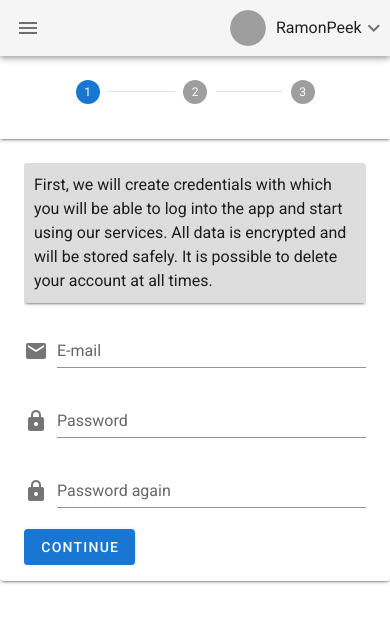
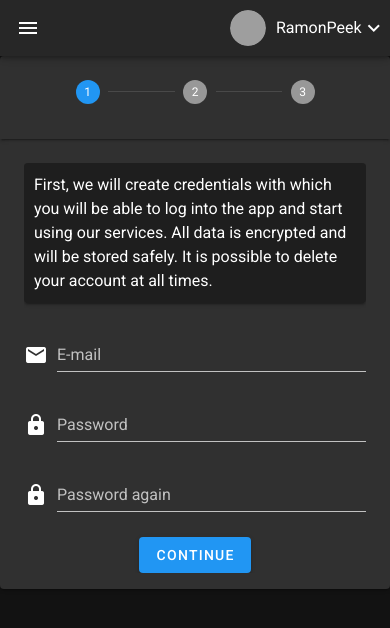
Before and after one commit to RamonPeek/OpenUITwitchBot_Frontend, a Vue app: page /register/1 in a window 390 px wide. Shown: the top 628 px of the page. Built offline with nearby package versions, Linux system fonts and the light colour scheme; grey boxes are pictures that could not be loaded.

Commit message:
Re-added profile picture on Twitch-link and centered items for mobile

```diff
--- a/src/App.vue
+++ b/src/App.vue
@@ -216,6 +216,7 @@ export default {
     }
   },
   mounted() {
+    this.$vuetify.theme.dark = true;
     //TEMP FOR DEV, TODO REMOVE LATER
     localStorage.clear();
   }
--- a/src/components/RegisterUser.vue
+++ b/src/components/RegisterUser.vue
@@ -13,42 +13,60 @@
           <!-- CREATE CREDENTIALS CONTENT -->
           <div class="create_credentials_container">
             <div class="create_credentials_info">
-              <v-card color="#ddd"  class="create_credentials_info_card">
+              <v-card class="create_credentials_info_card">
                 First, we will create credentials with which you will be able to log into the app and start using our services. All data is encrypted and will be stored safely. It is possible to delete your account at all times.
               </v-card>
             </div>
             <div class="create_credentials">
+              <div class="create_credentials_input">
                 <v-form ref="credentialsForm" v-model="validCredentials" lazy-validation>
                   <v-text-field v-model="email" :rules="emailRules" label="E-mail" clearable prepend-icon="mdi-email" required autocomplete="email"></v-text-field>
                   <v-text-field :type="'password'" v-model="password" :rules="passwordRules" label="Password" clearable prepend-icon="mdi-lock" required autocomplete="password"></v-text-field>
                   <v-text-field :type="'password'" v-model="passwordCheck" :rules="passwordCheckRules" label="Password again" clearable prepend-icon="mdi-lock" required autocomplete="passwordCheck"></v-text-field>
                 </v-form>
+              </div>
+              <div class="actions_container">
                 <v-btn color="primary" v-on:click="moveToTwitchLink">
                   Continue
                 </v-btn>
               </div>
             </div>
+          </div>
         </v-stepper-content>
         <v-stepper-content step="2">
           <!-- LINK TWITCH ACCOUNT-->
-          <div v-if="twitchAuthenticatedAccount">
-            <b><p>Successfully linked to:</p></b>
-            <img :src="twitchAuthenticatedAccount.profile_image_url">
-            <h1>{{twitchAuthenticatedAccount.login}}</h1>
+          <div class="link_twitch_container">
+            <div class="link_twitch_info">
+              <v-card class="link_twitch_info_card">
+                Next, we will connect your Twitch.tv account to your account. The link between Twitch and your account is necessary for retrieving data about your channel. When you delete your account this connection will also be invoked.
+              </v-card>
             </div>
+            <div class="link_twitch">
+              <div class="link_twitch_input">
                 <v-btn v-if="!twitchAuthenticatedAccount" color="secondary" v-on:click="handleTwitchAuthentication">Link with Twitch</v-btn>
-          <br>
+                <div v-if="twitchAuthenticatedAccount" class="link_twitch_result_container">
+                    <p class="link_twitch_successfully_linked_header">Successfully linked to:</p>
+                    <img :src="twitchAuthenticatedAccount.profile_image_url" class="link_twitch_result_photo">
+                    <p class="link_twitch_result_name">{{twitchAuthenticatedAccount.login}}</p>
+                </div>
+              </div>
+              <div class="actions_container_twitch">
+                <v-btn text v-on:click="setStepper(1)">Previous</v-btn>
                 <v-btn color="primary" v-on:click="setStepper(3)">
                   Continue
                 </v-btn>
-          <v-btn text v-on:click="setStepper(1)">Previous</v-btn>
+              </div>
+            </div>
+          </div>
         </v-stepper-content>
         <v-stepper-content step="3">
           <!-- COMPLETE REGISTRATION -->
-          <v-btn color="primary" @click="registerUser">
+          <div class="actions_container">
+            <v-btn text v-on:click="setStepper(2)">Previous</v-btn>
+            <v-btn color="primary" v-on:click="registerUser">
               Register
             </v-btn>
-          <v-btn text v-on:click="setStepper(2)">Previous</v-btn>
+          </div>
         </v-stepper-content>
       </v-stepper-items>
     </v-stepper>
@@ -67,7 +85,50 @@
     margin-bottom: 0px !important;
   }
 
+  /* CREATE CREDENTIALS */
   .create_credentials_container {
+    width: 100%;
+    height: 100%;
+  }
+
+  .create_credentials_info {
+    width: 275px;
+    height: 100%;
+    float: left;
+  }
+
+  .create_credentials {
+    width: calc(100% - 295px);
+    height: 100%;
+    margin-left: 20px;
+    float: left;
+  }
+
+  .create_credentials_info_card {
+    padding: 10px;
+  }
+
+  .create_credentials_input {
+    height: 210px;
+  }
+
+  .actions_container {
+    width: 100%;
+    height: 100%;
+    display: flex;
+    justify-content: center;
+  }
+
+  .actions_container_twitch {
+    width: 100%;
+    height: 100%;
+    display: flex;
+    justify-content: center;
+    margin-left: -20px;
+  }
+
+  /* LINK TWITCH */
+  .link_twitch_container {
     width: 100%;
     height: 100%;
     display: flex;
@@ -75,23 +136,44 @@
     flex-direction: row;
   }
 
-  .create_credentials_info {
+  .link_twitch_info {
     width: 275px;
     height: 100%;
-    margin-top: 20px;
   }
 
-  .create_credentials {
+  .link_twitch {
     width: calc(100% - 295px);
     height: 100%;
     margin-left: 20px;
   }
 
-  .create_credentials_info_card {
+  .link_twitch_info_card {
     padding: 10px;
   }
 
-  @media only screen and (max-width: 600px) {
+  .link_twitch_input {
+    height: 210px;
+  }
+
+  .link_twitch_result_container {
+    width: 100%;
+    height: calc(100% - 20px);
+  }
+
+  .link_twitch_result_photo {
+    width: 106px;
+    height: 106px;
+  }
+
+  .link_twitch_successfully_linked_header {
+    font-weight: bold;
+  }
+
+  .link_twitch_result_name {
+  }
+
+  @media only screen and (max-width: 601px) {
+    /* CREATE CREDENTIALS */
     .create_credentials_container {
       display: unset;
     }
@@ -108,6 +190,41 @@
       height: unset;
       margin-left: unset;
     }
+  }
+
+
+  @media only screen and (max-width: 880px) {
+
+    /* LINK TWITCH */
+    .link_twitch_container {
+      display: unset;
+    }
+
+    .link_twitch_info {
+      width: 100%;
+      height: unset;
+      margin-top: unset;
+      margin-bottom: 20px;
+    }
+
+    .link_twitch {
+      width: 100%;
+      height: unset;
+      margin-left: unset;
+    }
+
+    .link_twitch_result_photo {
+      margin-left: calc(50% - 53px);
+    }
+
+    .link_twitch_successfully_linked_header {
+      text-align: center;
+    }
+
+    .link_twitch_result_name {
+      text-align: center;
+    }
+
   }
 
 </style>
```
Lines whose indentation alone changed are shown as unchanged.
